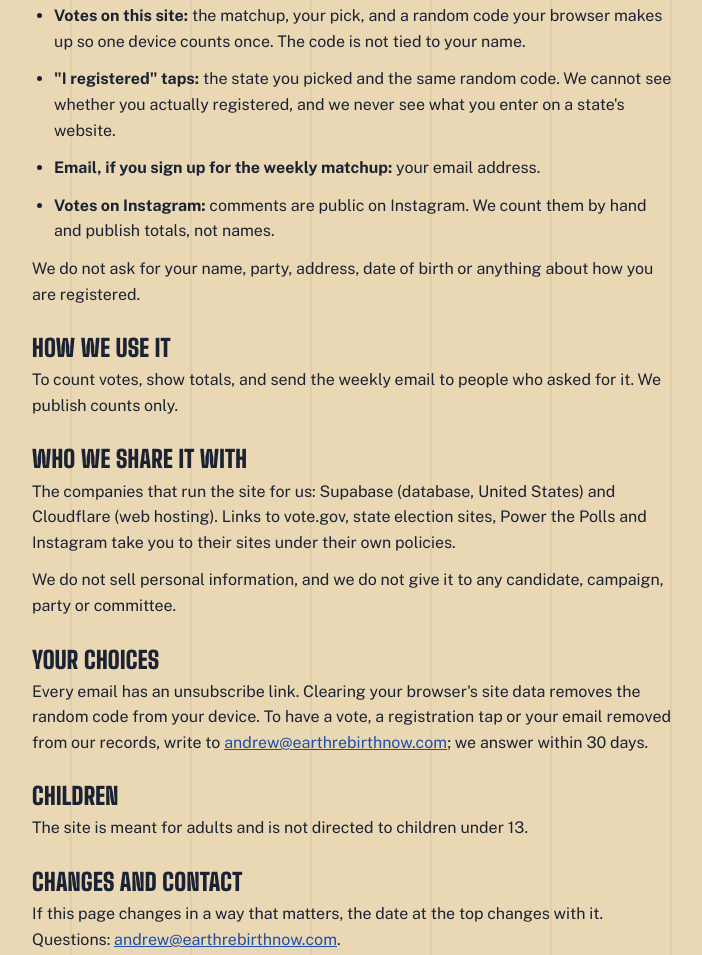
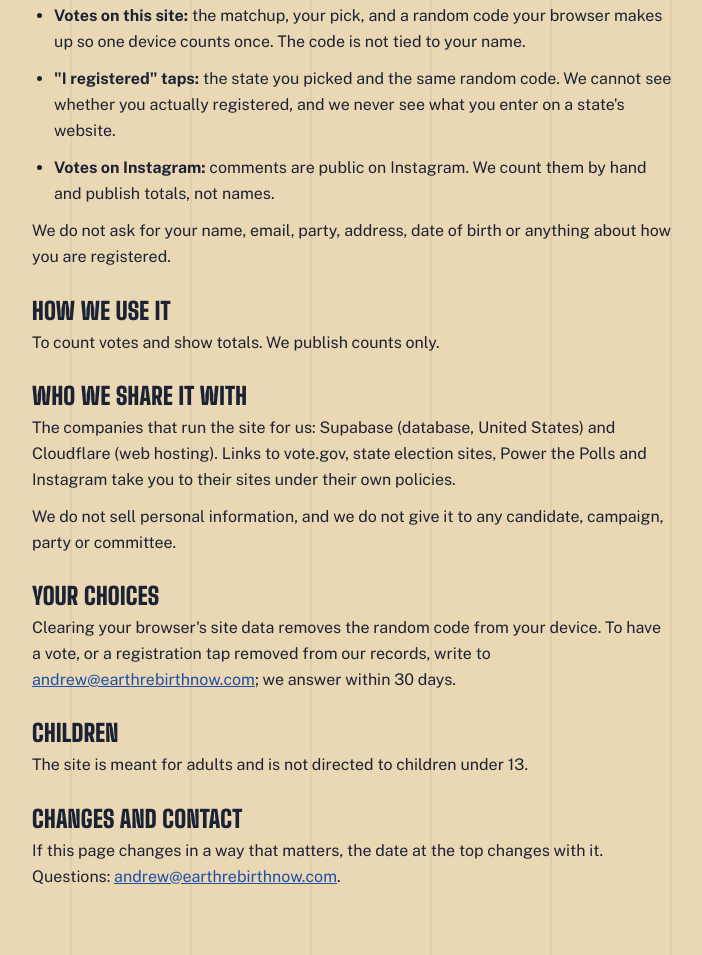
Before and after one commit to Act-Bigger-Innovations/Election-Madness, a website: page site/privacy/index.html in a window 1280 px wide. Shown: the part 359-1314 px from the top of the page, without its empty margins (288-990 px from the left). Drawn offline with nearby package versions, Linux system fonts and the light colour scheme; a web font is replaced by a local one.

Commit message:
Privacy page: drop the email lines now that the signup form is gone
Co-Authored-By: Claude Fable 5.2 <noreply@anthropic.com>
Claude-Session: https://claude.ai/code/session_01CS1qGgfPNiCeTZdHvDFoYL

```diff
--- a/site/privacy/index.html
+++ b/site/privacy/index.html
@@ -27,20 +27,19 @@
 <ul>
 <li><b>Votes on this site:</b> the matchup, your pick, and a random code your browser makes up so one device counts once. The code is not tied to your name.</li>
 <li><b>"I registered" taps:</b> the state you picked and the same random code. We cannot see whether you actually registered, and we never see what you enter on a state's website.</li>
-<li><b>Email, if you sign up for the weekly matchup:</b> your email address.</li>
 <li><b>Votes on Instagram:</b> comments are public on Instagram. We count them by hand and publish totals, not names.</li>
 </ul>
-<p>We do not ask for your name, party, address, date of birth or anything about how you are registered.</p>
+<p>We do not ask for your name, email, party, address, date of birth or anything about how you are registered.</p>
 
 <h2>How we use it</h2>
-<p>To count votes, show totals, and send the weekly email to people who asked for it. We publish counts only.</p>
+<p>To count votes and show totals. We publish counts only.</p>
 
 <h2>Who we share it with</h2>
 <p>The companies that run the site for us: Supabase (database, United States) and Cloudflare (web hosting). Links to vote.gov, state election sites, Power the Polls and Instagram take you to their sites under their own policies.</p>
 <p>We do not sell personal information, and we do not give it to any candidate, campaign, party or committee.</p>
 
 <h2>Your choices</h2>
-<p>Every email has an unsubscribe link. Clearing your browser's site data removes the random code from your device. To have a vote, a registration tap or your email removed from our records, write to <a href="mailto:andrew@earthrebirthnow.com">andrew@earthrebirthnow.com</a>; we answer within 30 days.</p>
+<p>Clearing your browser's site data removes the random code from your device. To have a vote, or a registration tap removed from our records, write to <a href="mailto:andrew@earthrebirthnow.com">andrew@earthrebirthnow.com</a>; we answer within 30 days.</p>
 
 <h2>Children</h2>
 <p>The site is meant for adults and is not directed to children under 13.</p>
```
